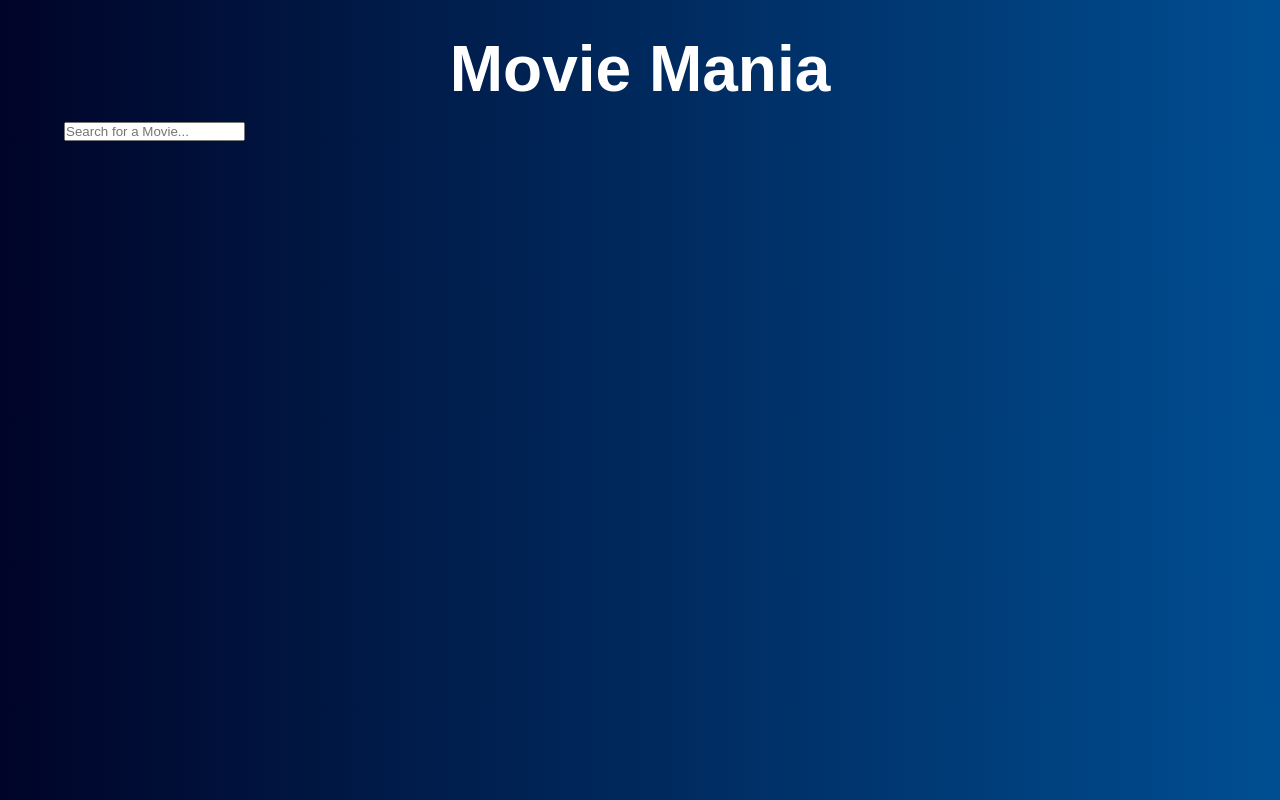
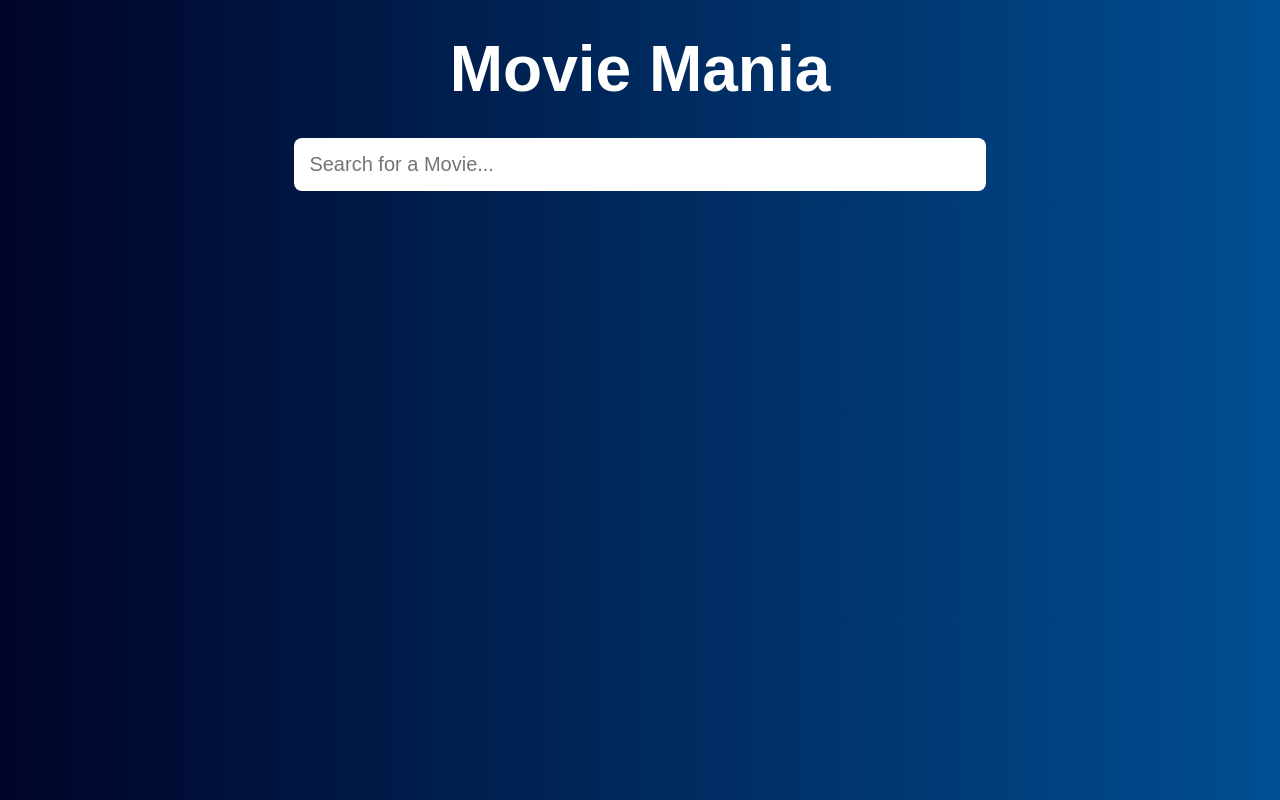
Before and after one commit to digvijaysai29/movie-app, a React (Create React App) app: page / in a window 1280 px wide. Built offline with nearby package versions, Linux system fonts and the light colour scheme.

Commit message:
modify Search.css file

```diff
--- a/src/Components/Search.css
+++ b/src/Components/Search.css
@@ -0,0 +1,37 @@
+.search-bar {
+    display: flex;
+    justify-content: center;
+    align-items: center;
+    margin: 1rem 0;
+    }
+
+    .search {
+    width: 60%;
+    display: block;
+    padding: 15px;
+    border: none;
+    outline: none;
+    background: none;
+    background-color: #fff;
+    border-radius: 8px;
+    color: dimgrey;
+    font-size: 20px;
+    font-weight: 300;
+    transition: 0.4s ease-out;
+    }
+
+    .search:focus {
+    box-shadow: 0 0 8px 3px #4484c4;
+    }
+
+    @media screen and (max-width: 685px) {
+    .search {
+        width: 75%;
+    }
+    }
+
+    @media screen and (max-width: 410px) {
+    .search {
+        width: 85%;
+    }
+    }
```
